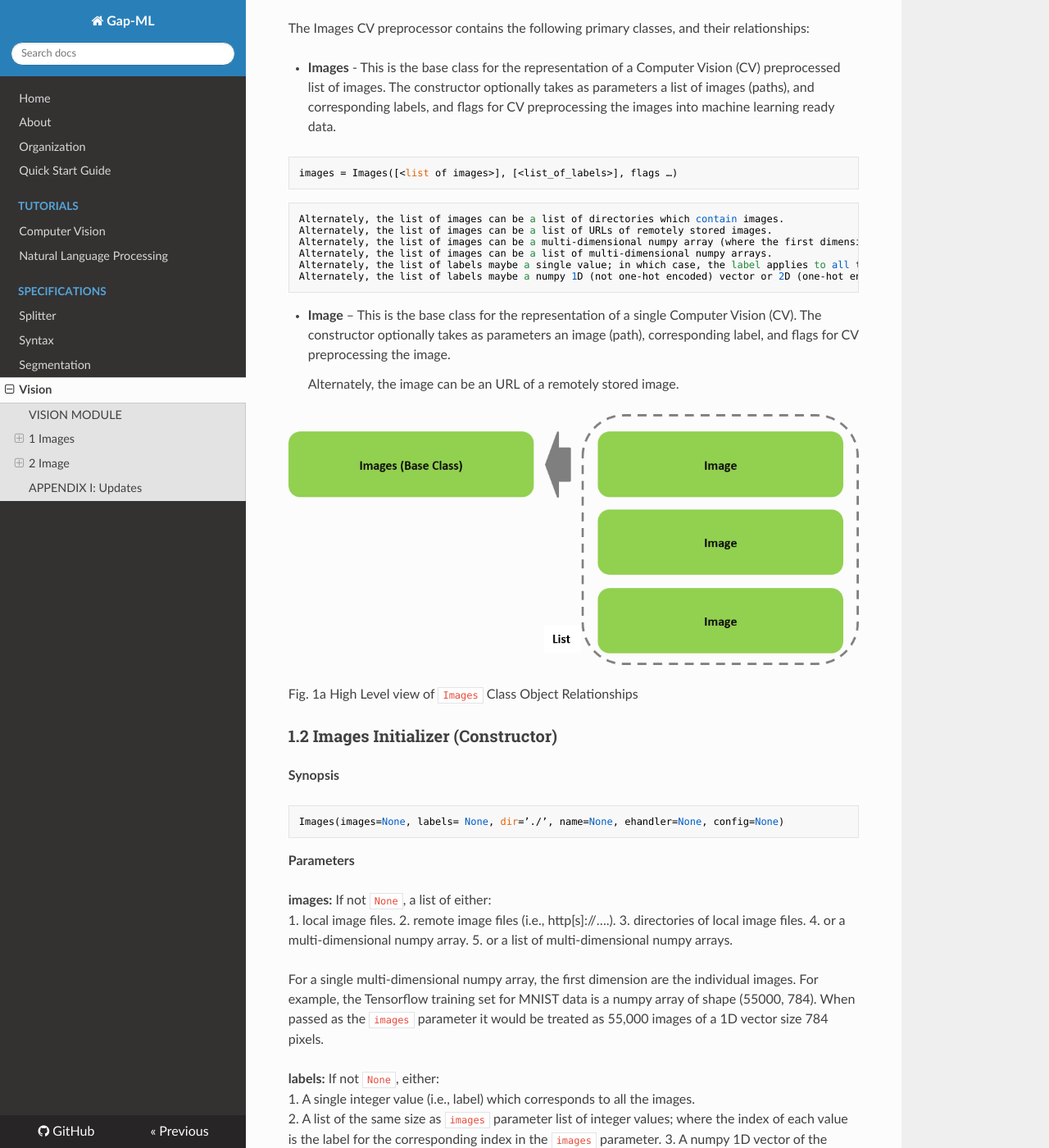
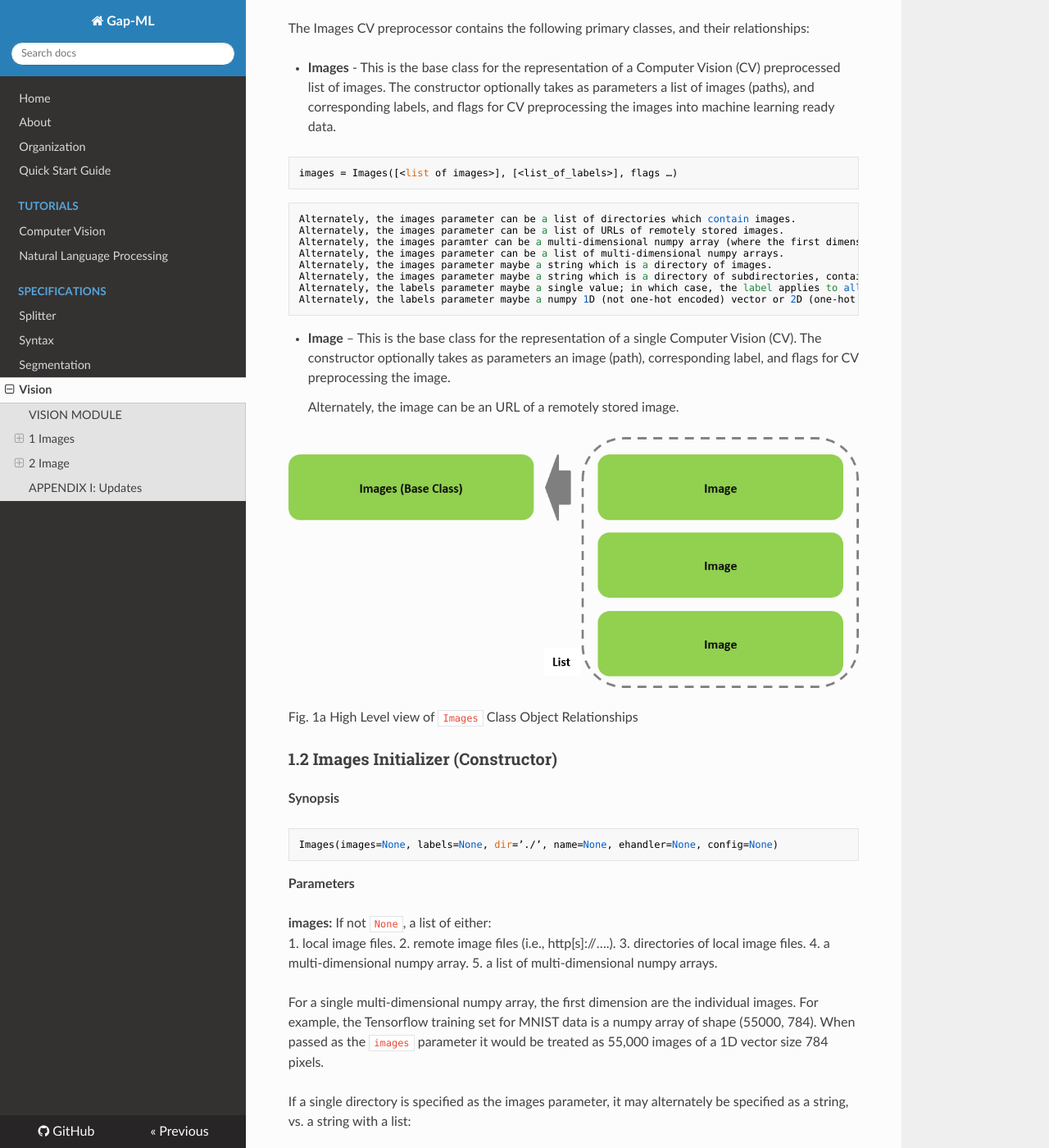
Before and after one commit to andrewferlitsch/Gap, an MkDocs documentation site: the page built from docs/specs/vision_spec.md, in a window 1280 px wide and 1400 px high, scrolled down 371 px. Shown: the whole window at 82% size. Built offline with MkDocs 1.6.1, drawn with Linux system fonts in a browser that asks for light colours; nearby versions of some CDN libraries; some of the changed text lies outside the part shown.

Commit message:
Update vision_spec.md

````diff
--- a/docs/specs/vision_spec.md
+++ b/docs/specs/vision_spec.md
@@ -14,12 +14,14 @@ The Images CV preprocessor contains the following primary classes, and their rel
 ```python
 images = Images([<list of images>], [<list_of_labels>], flags …)
 ```
-    Alternately, the list of images can be a list of directories which contain images.
-    Alternately, the list of images can be a list of URLs of remotely stored images.
-    Alternately, the list of images can be a multi-dimensional numpy array (where the first dimension is the number of images).
-    Alternately, the list of images can be a list of multi-dimensional numpy arrays.
-    Alternately, the list of labels maybe a single value; in which case, the label applies to all the images.
-    Alternately, the list of labels maybe a numpy 1D (not one-hot encoded) vector or 2D (one-hot encoded) matrix.
+    Alternately, the images parameter can be a list of directories which contain images.
+    Alternately, the images parameter can be a list of URLs of remotely stored images.
+    Alternately, the images paramter can be a multi-dimensional numpy array (where the first dimension is the number of images).
+    Alternately, the images parameter can be a list of multi-dimensional numpy arrays.
+    Alternately, the images parameter maybe a string which is a directory of images.
+    Alternately, the images parameter maybe a string which is a directory of subdirectories, containing images.
+    Alternately, the labels parameter maybe a single value; in which case, the label applies to all the images.
+    Alternately, the labels parameter maybe a numpy 1D (not one-hot encoded) vector or 2D (one-hot encoded) matrix.
 
 + **Image** – This is the base class for the representation of a single Computer Vision (CV). The constructor optionally takes as parameters an image (path), corresponding label, and flags for CV preprocessing the image.
 
@@ -34,7 +36,7 @@ Fig. 1a High Level view of `Images` Class Object Relationships
 **Synopsis**
 
 ```python
-Images(images=None, labels= None, dir=’./’, name=None, ehandler=None, config=None)
+Images(images=None, labels=None, dir=’./’, name=None, ehandler=None, config=None)
 ```
 
 **Parameters**
@@ -43,10 +45,18 @@ Images(images=None, labels= None, dir=’./’, name=None, ehandler=None, config
 1.	local image files.
 2.	remote image files (i.e., http[s]://….).
 3.	directories of local image files.
-4.	or a multi-dimensional numpy array.
-5. 	or a list of multi-dimensional numpy arrays.
+4.	a multi-dimensional numpy array.
+5. 	a list of multi-dimensional numpy arrays.
 
 For a single multi-dimensional numpy array, the first dimension are the individual images. For example, the Tensorflow training set for MNIST data is a numpy array of shape (55000, 784). When passed as the `images` parameter it would be treated as 55,000 images of a 1D vector size 784 pixels.
+
+If a single directory is specified as the images parameter, it may alternately be specified as a string, vs. a string with a list:
+
+```python
+Images('birds', 1)
+# is the same as:
+Images(['birds'], 1)
+```
 
 **labels:** If not `None`, either:
 1.	A single integer value (i.e., label) which corresponds to all the images.
````
